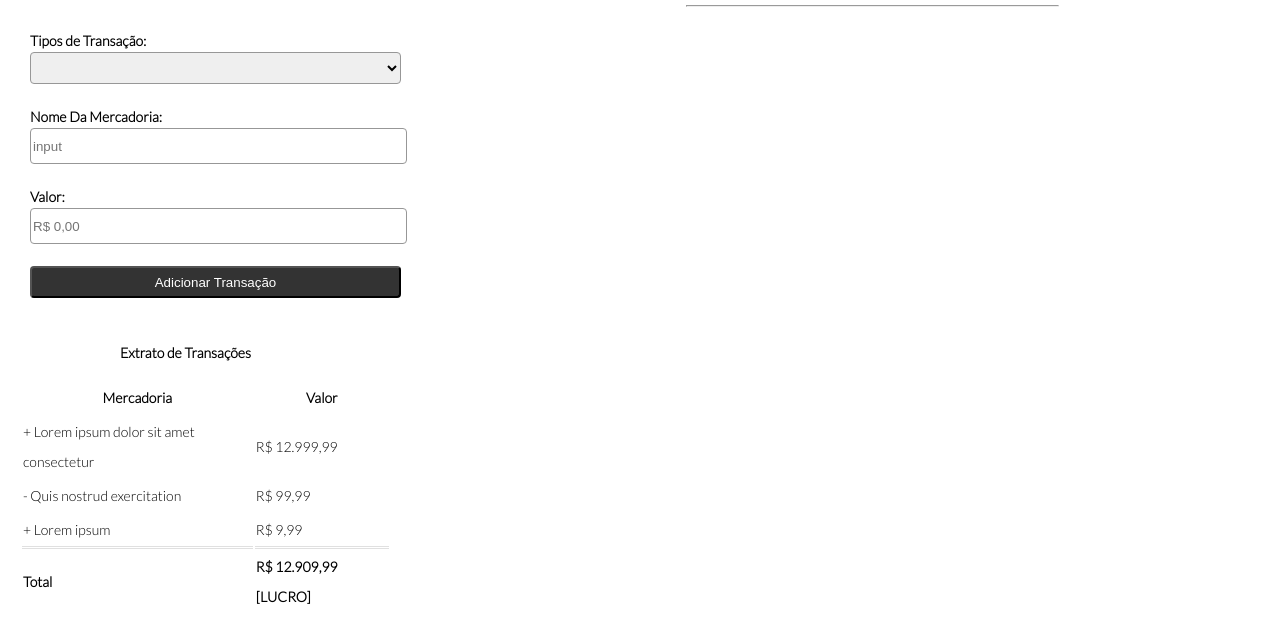
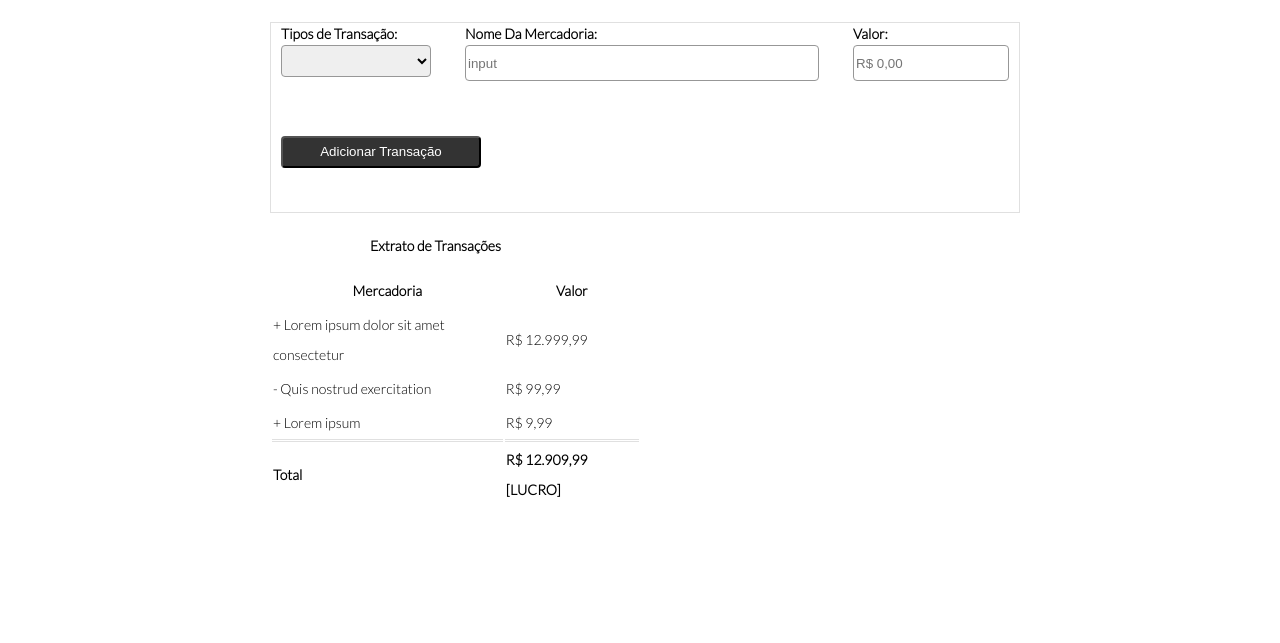
Before and after one commit to LaraGabrielaLopes/projetoHTML-NewtabAcademy, a plain HTML site: page index.html in a window 1280 px wide. Shown: the part 63-706 px from the top of the page. Drawn offline with Linux system fonts and the light colour scheme.

Commit message:
alteração layout

```diff
--- a/css/estilo.css
+++ b/css/estilo.css
@@ -2,6 +2,13 @@
 body {
     margin: 0;
     font-family: "lato", sans-serif;
+}
+
+.main {
+    position: relative;
+    margin-left: auto;
+    margin-right: auto;
+    width: 411px;
 }
 
 .cabecalho-geral {
@@ -78,19 +85,21 @@ body {
     text-align: left;
 }
 
+.span {
+    display: none;
+}
+
 .form {
     font-size: 14px;
     line-height: 22px;
-    float: left;
     display: block;
     margin: 25px;
     margin-left: 20px;
     padding: 0 10px;
     width: 400px;
-
 }
 
-.caixa {
+.caixa, .caixa-mercadoria {
     width: 371px;
     height: 32px;
     border: 1px solid #979797;
@@ -105,10 +114,6 @@ body {
     border-radius: 4px
 }
 
-.linha {
-    width: 371px;
-    color: #979797;
-}
 
 .lista-geral {
     font-size: 14px;
@@ -141,7 +146,6 @@ table {
     .links {
         display: flex;
         flex-direction: row;
-        position: fixed;
         width: 350px;
         top: 10px;
         justify-content: center;
@@ -159,4 +163,48 @@ table {
     .links a.menu-fechar {
         display: none;
     }
+
+    .main {
+        position: relative;
+        margin-left: auto;
+        margin-right: auto;
+        width: 780px;
+    }
+
+
+
+
+
+    .form {
+        border: 1px solid #e0e0e0;
+        width: 728px;
+        height: 189px;
+        display: flex;
+        flex-wrap: wrap;
+        justify-content:space-between;
+    }
+
+    .caixa {
+        width: 150px;
+        height: 32px;
+        border: 1px solid #979797;
+        border-radius: 4px;
+    }
+
+    .caixa-mercadoria {
+        width: 348px;
+        height: 32px;
+        border: 1px solid #979797;
+        border-radius: 4px;
+    }
+
+    .bottom {
+        width: 200px;
+        height: 32px;
+        display: flex;
+        flex-direction: column-reverse;
+        justify-content:baseline;
+        text-align: center;
+    }
+
 }
--- a/index.html
+++ b/index.html
@@ -31,32 +31,34 @@
             </div>
         </header>
 
-        <main><!--ÁREA DO CONTEÚDO-->
+        <main class="main"><!--ÁREA DO CONTEÚDO-->
+
+                <form class="form"> <!--FORMULÁRIO-->
                     <div>
-            <form class="form"> <!--FORMULÁRIO-->
-                <span><b>Tipos de Transação:</b></span> <br>
+                        <b>Tipos de Transação:</b> <br>
                         <select class="caixa" name="Transação">
                         <option value=""></option>
                         <option value="compra">Compra</option>
                         <option value="venda">Venda</option>
                         </select><br><br>
-
-                <span><b>Nome Da Mercadoria:</b></span> <br>
-                <input class="caixa" type="text" placeholder="input"><br><br>
-
-                <span><b>Valor:</b></span> <br>
+                    </div>
+                    <div>
+                        <b>Nome Da Mercadoria:</b> <br>
+                        <input class="caixa-mercadoria" type="text" placeholder="input"><br><br>
+                    </div>
+                    <div>
+                        <b>Valor:</b> <br>
                         <input class="caixa" type="text" placeholder="R$ 0,00"><br><br>
-
+                    </div>
                     <input class="bottom" type="submit" value="Adicionar Transação">
                     <br><br>
                 </form>
-            </div>
-        <hr class="linha">
+
 
             <div class="lista-geral"> <!--LISTA DE TRANSAÇÕES-->
                 <div>
                 <h4 style="text-align: center;">Extrato de Transações</h4>
-                <table class="tabela" style="border":0>
+                <table class="tabela" style="border: 0;">
                     <tr>
                         <th>Mercadoria</th>
                         <th>Valor</th>
```
Lines whose indentation alone changed are shown as unchanged.
